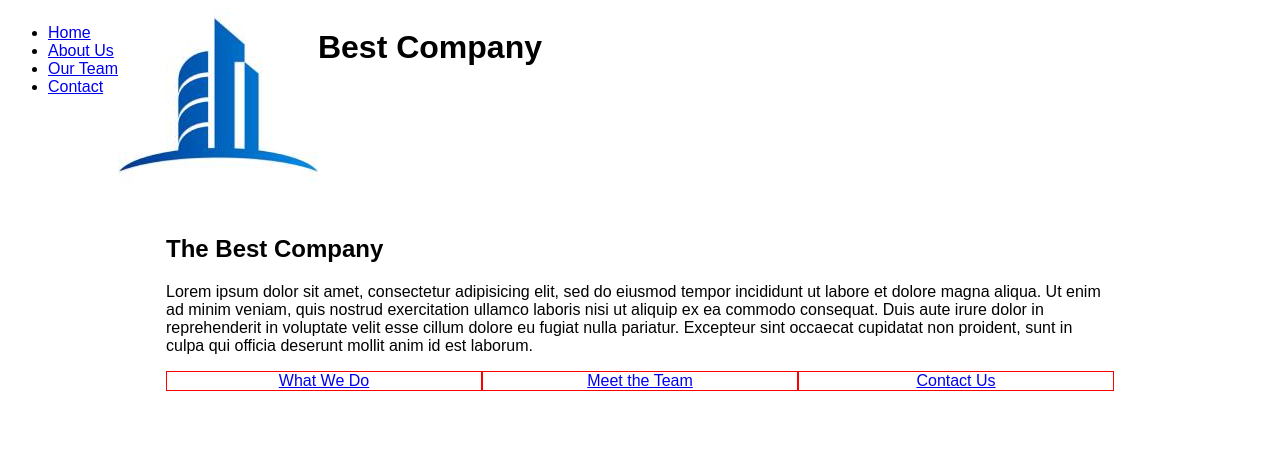
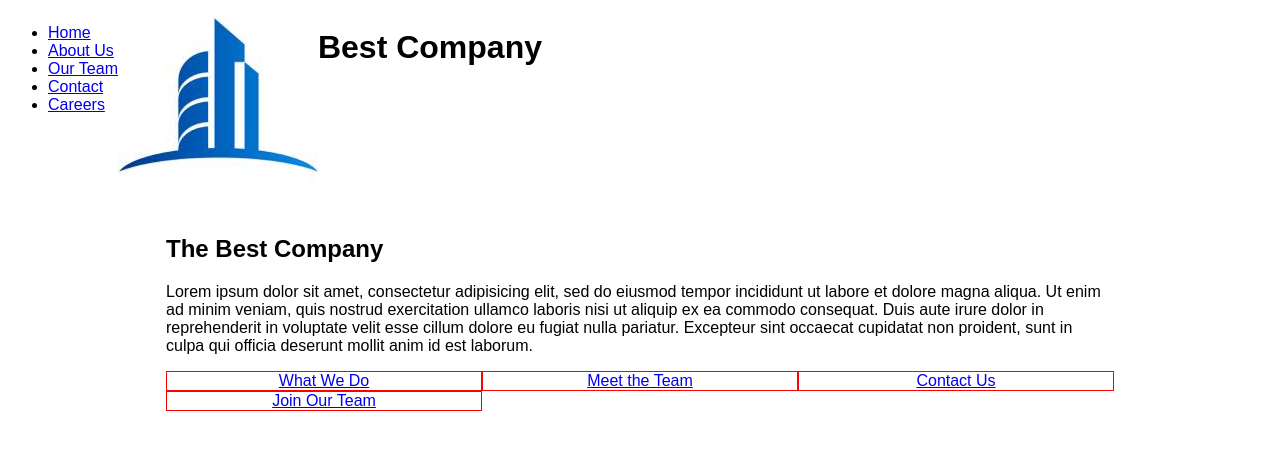
Before and after one commit to ImpendingKataclysm/company_website, a Django app: template main_site/templates/index.html in a window 1280 px wide. Shown: the top 450 px of the page. Run offline with Django 3.2, Linux system fonts and the light colour scheme; the template is opened without the code that fills it, so the values that code supplies are empty.

Commit message:
Added a 'Careers' page and added a link to it from the home page and the nav menu

```diff
--- a/main_site/templates/base.html
+++ b/main_site/templates/base.html
@@ -15,6 +15,7 @@
                 <li><a href="/about">About Us</a></li>
                 <li><a href="/team">Our Team</a></li>
                 <li><a href="/contact">Contact</a></li>
+                <li><a href="/careers">Careers</a></li>
             </ul>
         </nav>
         <div><img src="{% static 'images/logo.jpg' %}" alt="Company logo"></div>
--- /dev/null
+++ b/main_site/templates/careers.html
@@ -0,0 +1,6 @@
+{% extends 'base.html' %}
+{% block title %}Careers{% endblock %}
+{% block content %}
+    <h2>Join Our Team</h2>
+    <p>Start your application today:</p>
+{% endblock %}
--- a/main_site/templates/index.html
+++ b/main_site/templates/index.html
@@ -10,8 +10,11 @@
         <div class="grid-item">
             <a href="/team">Meet the Team</a>
         </div>
-    <div class="grid-item">
+        <div class="grid-item">
             <a href="/contact">Contact Us</a>
+        </div>
+        <div class="grid-item">
+            <a href="/careers">Join Our Team</a>
         </div>
     </div>
 {% endblock %}
--- a/main_site/urls.py
+++ b/main_site/urls.py
@@ -6,5 +6,6 @@ urlpatterns = [
     path("", views.home, name="home"),
     path("team/", views.team, name="team"),
     path("about/", views.about, name="about"),
-    path("contact/", views.contact, name="contact")
+    path("contact/", views.contact, name="contact"),
+    path("careers/", views.careers, name="careers")
 ]
--- a/main_site/views.py
+++ b/main_site/views.py
@@ -43,3 +43,7 @@ def contact(request):
             messages.success(request, success_message)
 
     return render(request, "contact.html")
+
+
+def careers(request):
+    return render(request, "careers.html")
```
